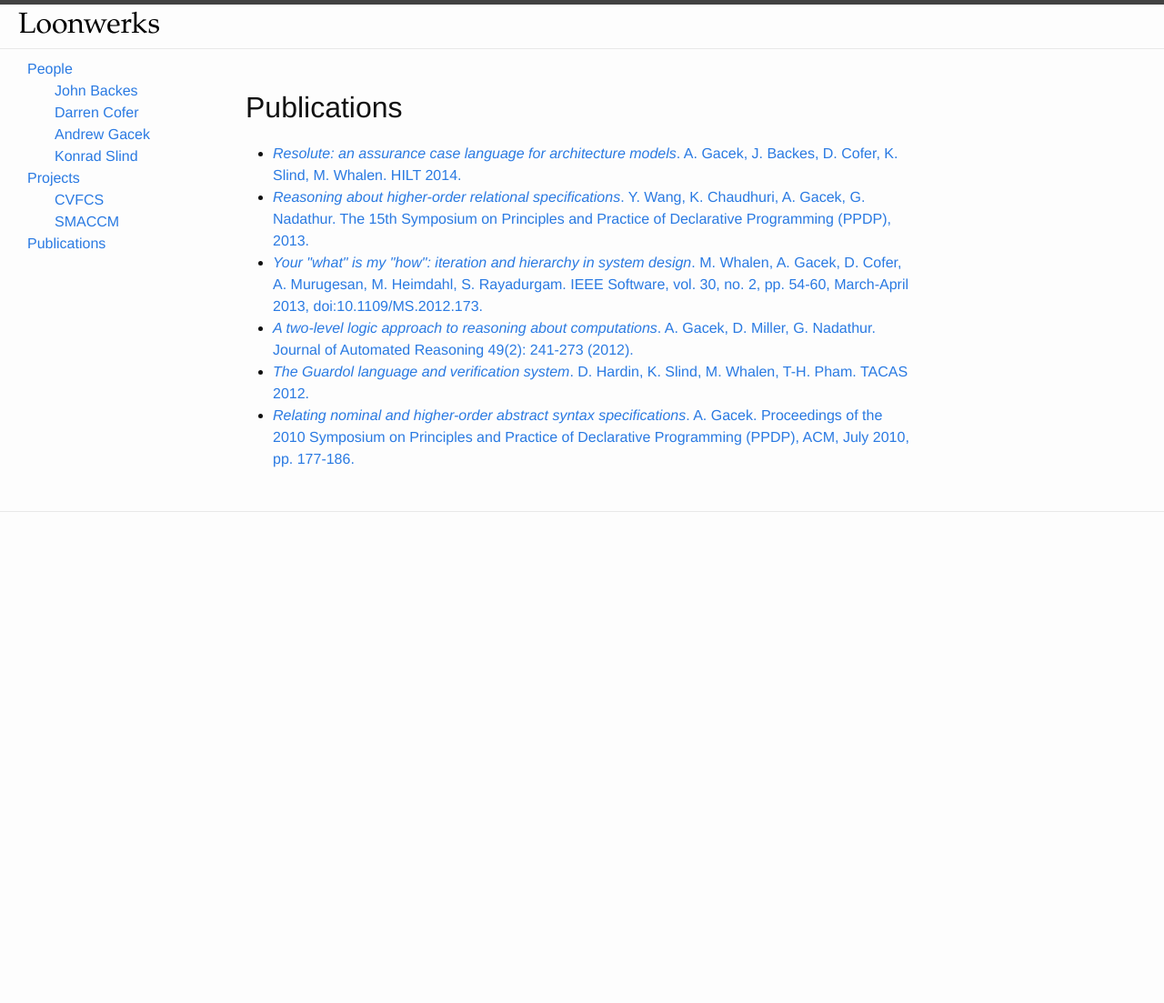
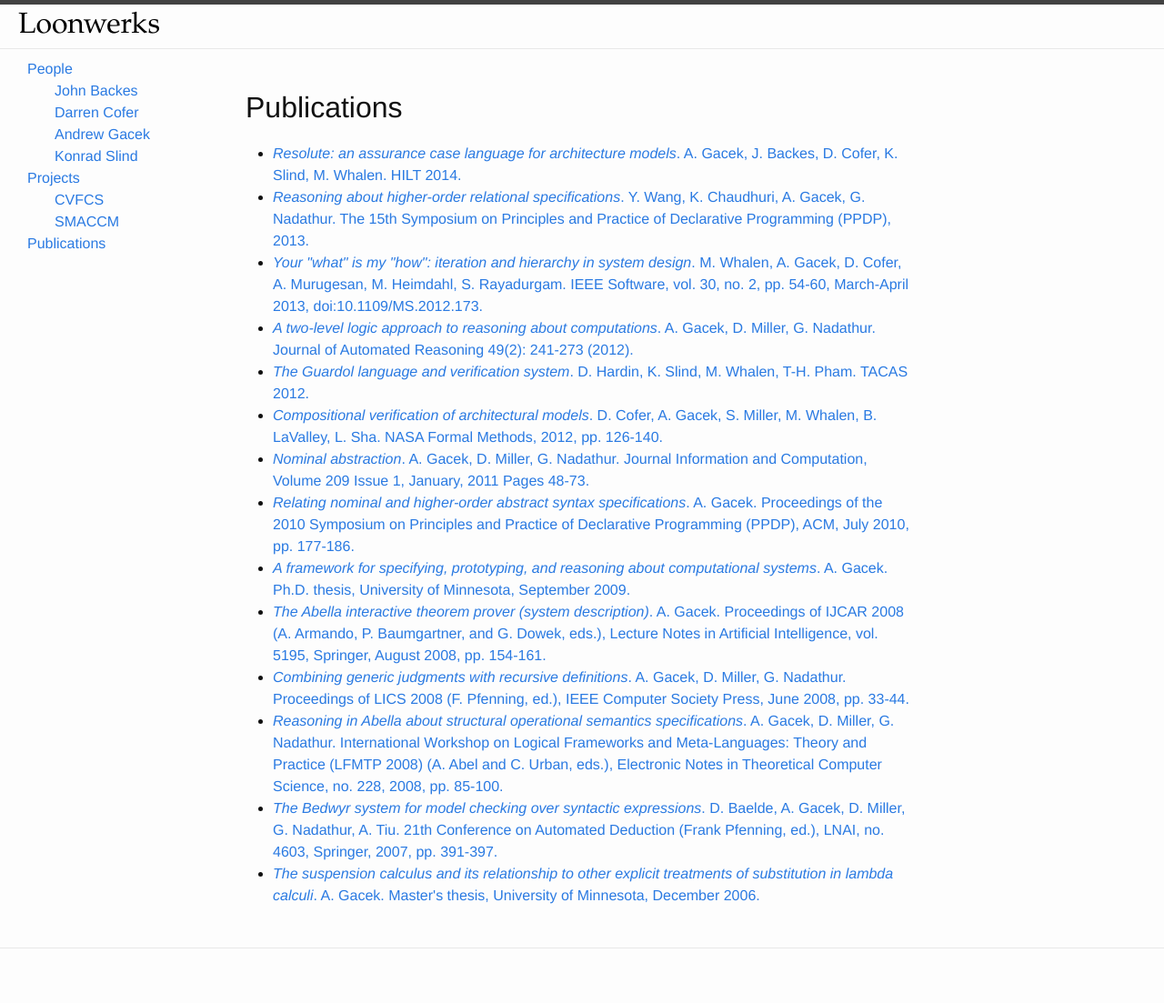
Before and after one commit to loonwerks/loonwerks.github.io, a Jekyll site: the page built from publications/index.html, in a window 1280 px wide. Shown: the whole page at 91% size. Built offline with Jekyll 4.4.1, drawn with Linux system fonts in a browser that asks for light colours; Markdown is read by kramdown in place of the engine named in the settings; before the commit the page ends 900 px from its top, so only the background shows below that.

Commit message:
More publications

```diff
--- /dev/null
+++ b/publications/baelde2007cade.html
@@ -0,0 +1,21 @@
+---
+layout: publication
+authors: [D. Baelde, A. Gacek, D. Miller, G. Nadathur, A. Tiu]
+title: "The Bedwyr system for model checking over syntactic expressions"
+info: "21th Conference on Automated Deduction (Frank Pfenning, ed.), LNAI, no. 4603, Springer, 2007, pp. 391-397"
+link: "http://arxiv.org/pdf/cs/0702116.pdf"
+date: 2008-06-01 00:00:00
+---
+
+Bedwyr is a generalization of logic programming that allows model
+checking directly on syntactic expressions possibly containing
+bindings. This system, written in OCaml, is a direct implementation of
+two recent advances in the theory of proof search. The first is
+centered on the fact that both finite success and finite failure can
+be captured in the sequent calculus by incorporating inference rules
+for definitions that allow fixed points to be explored. As a result,
+proof search in such a sequent calculus can capture simple model
+checking problems as well as may and must behavior in operational
+semantics. The second is that higher-order abstract syntax is directly
+supported using term-level lambda and the nabla. These features allow
+reasoning directly on expressions containing bound variables.
--- /dev/null
+++ b/publications/cofer2012nfm.html
@@ -0,0 +1,22 @@
+---
+layout: publication
+authors: [D. Cofer, A. Gacek, S. Miller, M. Whalen, B. LaValley, L. Sha]
+title: "Compositional verification of architectural models"
+info: NASA Formal Methods, 2012, pp. 126-140
+link: "/publications/pdf/cofer2012nfm.pdf"
+date: 2012-01-01 00:00:00
+---
+
+This paper describes a design flow and supporting tools to significantly
+improve the design and verification of complex cyber-physical systems. We focus
+on system architecture models composed from libraries of components and
+complexity-reducing design patterns having formally verified properties. This
+allows new system designs to be developed rapidly using patterns that have been
+shown to reduce unnecessary complexity and coupling between components.
+Components and patterns are annotated with formal contracts describing their
+guaranteed behaviors and the contextual assumptions that must be satisfied for
+their correct operation. We describe the compositional reasoning framework that
+we have developed for proving the correctness of a system design, and provide a
+proof of the soundness of our compositional reasoning approach. An example
+based on an aircraft flight control system is provided to illustrate the method and
+supporting analysis tools.
--- /dev/null
+++ b/publications/gacek2006masters.html
@@ -0,0 +1,19 @@
+---
+layout: publication
+authors: [A. Gacek]
+title: "The suspension calculus and its relationship to other explicit treatments of substitution in lambda calculi"
+info: Master's thesis, University of Minnesota, December 2006
+link: "http://arxiv.org/pdf/cs/0702027.pdf"
+date: 2006-12-01 00:00:00
+---
+
+The intrinsic treatment of binding in the lambda calculus makes it an
+ideal data structure for representing syntactic objects with binding
+such as formulas, proofs, types, and programs. Supporting such a data
+structure in an implementation is made difficult by the complexity of
+the substitution operation relative to lambda terms. In this paper we
+present the suspension calculus, an explicit treatment of meta level
+binding in the lambda calculus. We prove properties of this calculus
+which make it a suitable replacement for the lambda calculus in
+implementation. Finally, we compare the suspension calculus with other
+explicit treatments of substitution.
--- /dev/null
+++ b/publications/gacek2008ijcar.html
@@ -0,0 +1,25 @@
+---
+layout: publication
+authors: [A. Gacek]
+title: "The Abella interactive theorem prover (system description)"
+info: Proceedings of IJCAR 2008 (A. Armando, P. Baumgartner, and G. Dowek, eds.), Lecture Notes in Artificial Intelligence, vol. 5195, Springer, August 2008, pp. 154-161
+link: "http://arxiv.org/pdf/0803.2305.pdf"
+date: 2008-08-01 00:00:00
+---
+
+Abella is an interactive system for reasoning about aspects of object
+languages that have been formally presented through recursive rules
+based on syntactic structure. Abella utilizes a two-level logic
+approach to specification and reasoning. One level is defined by a
+specification logic which supports a transparent encoding of
+structural semantics rules and also enables their execution. The
+second level, called the reasoning logic, embeds the specification
+logic and allows the development of proofs of properties about
+specifications. An important characteristic of both logics is that
+they exploit the lambda tree syntax approach to treating binding in
+object languages. Amongst other things, Abella has been used to prove
+normalizability properties of the lambda calculus, cut admissibility
+for a sequent calculus and type uniqueness and subject reduction
+properties. This paper discusses the logical foundations of Abella,
+outlines the style of theorem proving that it supports and finally
+describes some of its recent applications.
--- /dev/null
+++ b/publications/gacek2008lfmtp.html
@@ -0,0 +1,23 @@
+---
+layout: publication
+authors: [A. Gacek, D. Miller, G. Nadathur]
+title: "Reasoning in Abella about structural operational semantics specifications"
+info: "International Workshop on Logical Frameworks and Meta-Languages: Theory and Practice (LFMTP 2008) (A. Abel and C. Urban, eds.), Electronic Notes in Theoretical Computer Science, no. 228, 2008, pp. 85-100"
+link: "http://arxiv.org/pdf/0804.3914.pdf"
+date: 2008-06-01 00:00:00
+---
+
+The approach to reasoning about structural operational semantics style
+specifications supported by the Abella system is discussed. This
+approach uses lambda tree syntax to treat object language binding and
+encodes binding related properties in generic judgments. Further,
+object language specifications are embedded directly into the
+reasoning framework through recursive definitions. The treatment of
+binding via generic judgments implicitly enforces distinctness and
+atomicity in the names used for bound variables. These properties
+must, however, be made explicit in reasoning tasks. This objective can
+be achieved by allowing recursive definitions to also specify generic
+properties of atomic predicates. The utility of these various logical
+features in the Abella system is demonstrated through actual reasoning
+tasks. Brief comparisons with a few other logic based approaches are
+also made.
--- /dev/null
+++ b/publications/gacek2008lics.html
@@ -0,0 +1,29 @@
+---
+layout: publication
+authors: [A. Gacek, D. Miller, G. Nadathur]
+title: "Combining generic judgments with recursive definitions"
+info: "Proceedings of LICS 2008 (F. Pfenning, ed.), IEEE Computer Society Press, June 2008, pp. 33-44"
+link: "http://arxiv.org/pdf/0802.0865.pdf"
+date: 2008-06-01 00:00:00
+---
+
+Many semantical aspects of programming languages, such as their
+operational semantics and their type assignment calculi, are specified
+by describing appropriate proof systems. Recent research has
+identified two proof-theoretic features that allow direct, logic-based
+reasoning about such descriptions: the treatment of atomic judgments
+as fixed points (recursive definitions) and an encoding of binding
+constructs via generic judgments. However, the logics encompassing
+these two features have thus far treated them orthogonally: that is,
+they do not provide the ability to define object-logic properties that
+themselves depend on an intrinsic treatment of binding. We propose a
+new and simple integration of these features within an intuitionistic
+logic enhanced with induction over natural numbers and we show that
+the resulting logic is consistent. The pivotal benefit of the
+integration is that it allows recursive definitions to not just encode
+simple, traditional forms of atomic judgments but also to capture
+generic properties pertaining to such judgments. The usefulness of
+this logic is illustrated by showing how it can provide elegant
+treatments of object-logic contexts that appear in proofs involving
+typing calculi and of arbitrarily cascading substitutions that play a
+role in reducibility arguments.
--- /dev/null
+++ b/publications/gacek2009phd.html
@@ -0,0 +1,35 @@
+---
+layout: publication
+authors: [A. Gacek]
+title: "A framework for specifying, prototyping, and reasoning about computational systems"
+info: Ph.D. thesis, University of Minnesota, September 2009
+link: "http://arxiv.org/pdf/0910.0747.pdf"
+date: 2009-09-01 00:00:00
+---
+
+This thesis concerns the development of a framework that facilitates
+the design and analysis of formal systems. Specifically, this
+framework provides a specification language which supports the concise
+and direct description of formal systems, a mechanism for animating
+the specification language thereby producing prototypes of encoded
+systems, and a logic for proving properties of specifications and
+therefore of the systems they encode. A defining characteristic of the
+proposed framework is that it is based on two separate but closely
+intertwined logics: a specification logic that facilitates the
+description of computational structure and another logic that exploits
+the special characteristics of the specification logic to support
+reasoning about the computational behavior of systems that are
+described using it. Both logics embody a natural treatment of binding
+structure by using the lambda-calculus as a means for representing
+objects and by incorporating special mechanisms for working with such
+structure. By using this technique, they lift the treatment of binding
+from the object language into the domain of the relevant meta logic,
+thereby allowing the specification or analysis components to focus on
+the more essential logical aspects of the systems that are encoded.
+The primary contributions of these thesis are the development of a
+rich meta-logic called G with capabilities for sophisticated reasoning
+that includes induction and co-induction over high-level
+specifications of computations and with an associated cut-elimination
+result; an interactive reasoning system called Abella based on G; and
+several reasoning examples which demonstrate the expressiveness and
+naturalness of both G and Abella.
--- /dev/null
+++ b/publications/gacek2011ic.html
@@ -0,0 +1,26 @@
+---
+layout: publication
+authors: [A. Gacek, D. Miller, G. Nadathur]
+title: "Nominal abstraction"
+info: "Journal Information and Computation, Volume 209 Issue 1, January, 2011 Pages 48-73"
+link: "http://arxiv.org/pdf/0908.1390.pdf"
+date: 2011-01-01 00:00:00
+---
+
+Recursive relational specifications are commonly used to describe the
+computational structure of formal systems. Recent research in proof
+theory has identified two features that facilitate direct, logic-based
+reasoning about such descriptions: the interpretation of atomic
+judgments through recursive definitions and an encoding of binding
+constructs via generic judgments. However, logics encompassing these
+two features do not currently allow for the definition of relations
+that embody dynamic aspects related to binding, a capability needed in
+many reasoning tasks. We propose a new relation between terms called
+nominal abstraction as a means for overcoming this deficiency. We
+incorporate nominal abstraction into a rich logic also including
+definitions, generic quantification, induction, and co-induction that
+we then prove to be consistent. We present examples to show that this
+logic can provide elegant treatments of binding contexts that appear
+in many proofs, such as those establishing properties of typing
+calculi and of arbitrarily cascading substitutions that play a role in
+reducibility arguments.
```
Also changed, not shown: publications/gacek2010ppdp.html (+20 -1 lines), publications/gacek2012jar.html (+28 -2 lines), publications/gacek2014hilt.html (+18 -1 lines), publications/wang2013ppdp.html (+19 -1 lines), publications/whalen2013ieee.html (+12 -1 lines), 1 other file.
